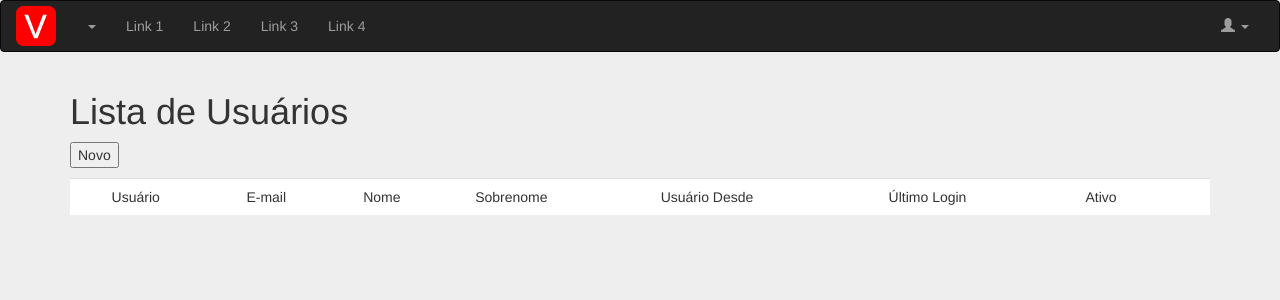
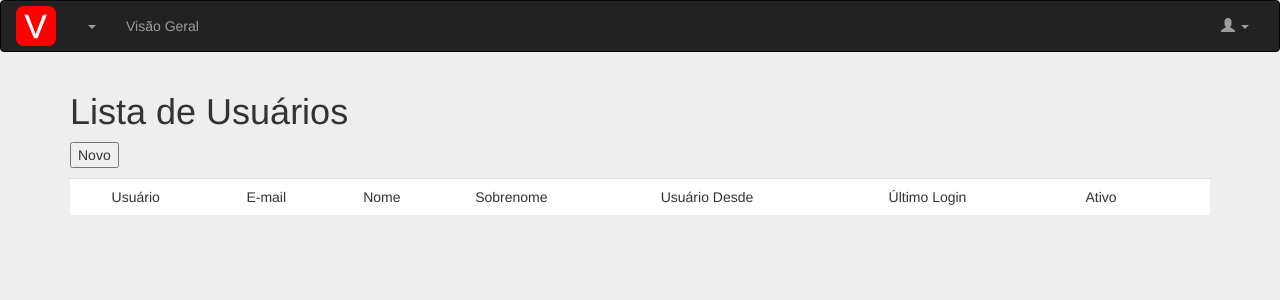
Before and after one commit to diemesleno/vendendo, a Django app: page /listusers/ in a window 1280 px wide. Shown: the top 300 px of the page. Run offline with Django 3.2, Linux system fonts and the light colour scheme; some libraries are stand-ins or nearby versions.

Commit message:
[organization] Added link for dashboard in menu

```diff
--- a/crm/templates/crm/basemenu.html
+++ b/crm/templates/crm/basemenu.html
@@ -50,10 +50,7 @@
           </li>
         </ul>
         <ul class="nav navbar-nav">
-          <li><a href="">Link 1</a></li>
-          <li><a href="">Link 2</a></li>
-          <li><a href="">Link 3</a></li>
-          <li><a href="">Link 4</a></li>
+          <li><a href="{% url 'crm:dashboard-index' %}">Visão Geral</a></li>
         </ul>
         <ul class="nav navbar-nav navbar-right">
           {% if type_user_organization == "A" %}
--- a/crm/templates/crm/organization_index.html
+++ b/crm/templates/crm/organization_index.html
@@ -16,7 +16,6 @@
     <div class="row">
       <div class="col-xs-12 col-sm-12">
         <p>
-          <a href="javascript:location.href='/dashboard/';" class="btn btn-default"><span class="glyphicon glyphicon-chevron-left" aria-hidden="true"></span> Dashboard</a>
           <a href="{% url 'crm:organization-add' %}" class="btn btn-primary"><span class="glyphicon glyphicon-plus" aria-hidden="true"></span> Adicionar Organização</a>
         </p>
         <table class="table">
--- a/crm/urls.py
+++ b/crm/urls.py
@@ -12,5 +12,5 @@ urlpatterns = [
     url(r'^organization/add/$', views.OrganizationCreate.as_view(), name='organization-add'),
 
     url(r'^organizations/$', views.OrganizationIndex.as_view(), name='organization-index'),
-    url(r'^dashboard/$', views.Dashboard.as_view()),
+    url(r'^dashboard/$', views.Dashboard.as_view(), name='dashboard-index'),
 ]
```
